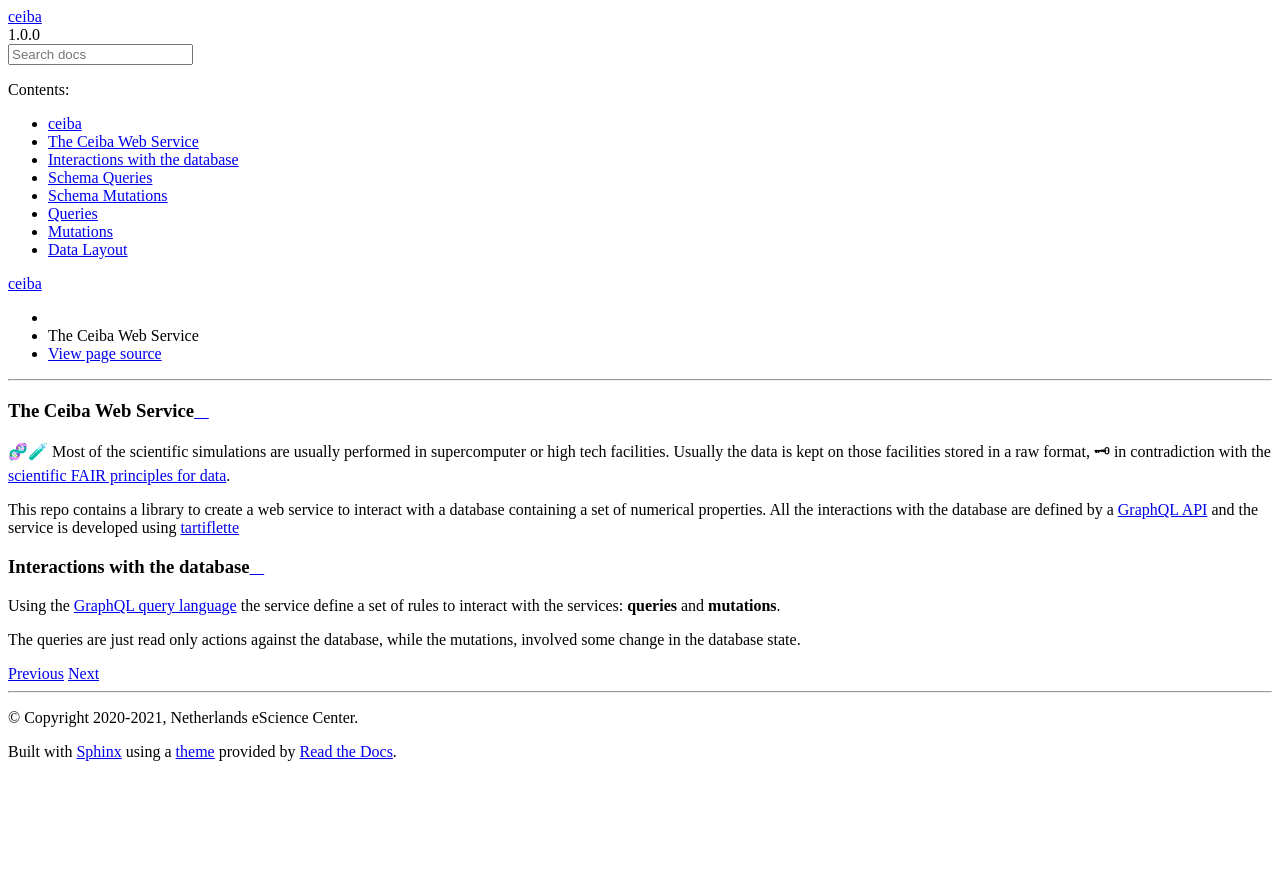
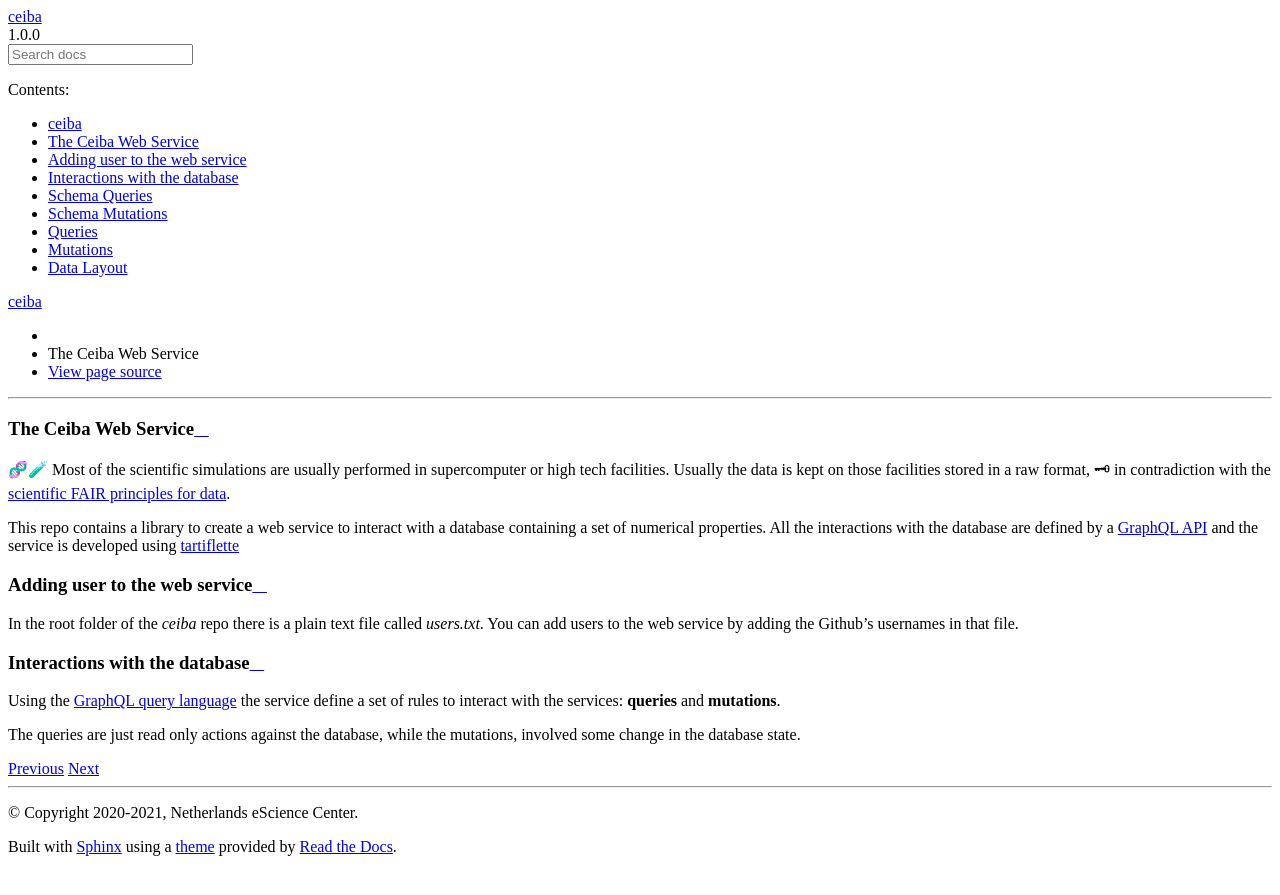
Before and after one commit to nlesc-nano/ceiba, a Sphinx documentation site: the page built from docs/intro.rst, in a window 1280 px wide. Shown: the top 895 px of the page. Built offline with Sphinx 7.4.7 and the Read the Docs theme 2.0.0, drawn with Linux system fonts in a browser that asks for light colours.

Commit message:
fix #30 by adding the docs to add users to the web service

```diff
--- a/docs/intro.rst
+++ b/docs/intro.rst
@@ -10,6 +10,10 @@ This repo contains a library to create a web service to interact with a database
 containing a set of numerical properties. All the interactions with the database are
 defined by a `GraphQL API <https://graphql.org/>`_ and the service is developed using `tartiflette <https://tartiflette.io/>`_
 
+Adding user to the web service
+##############################
+In the root folder of the *ceiba* repo there is a plain text file called `users.txt`. You can add users to the
+web service by adding the Github's usernames in that file.
 
 Interactions with the database
 ##############################
```
Also changed, not shown: 1 other file.
